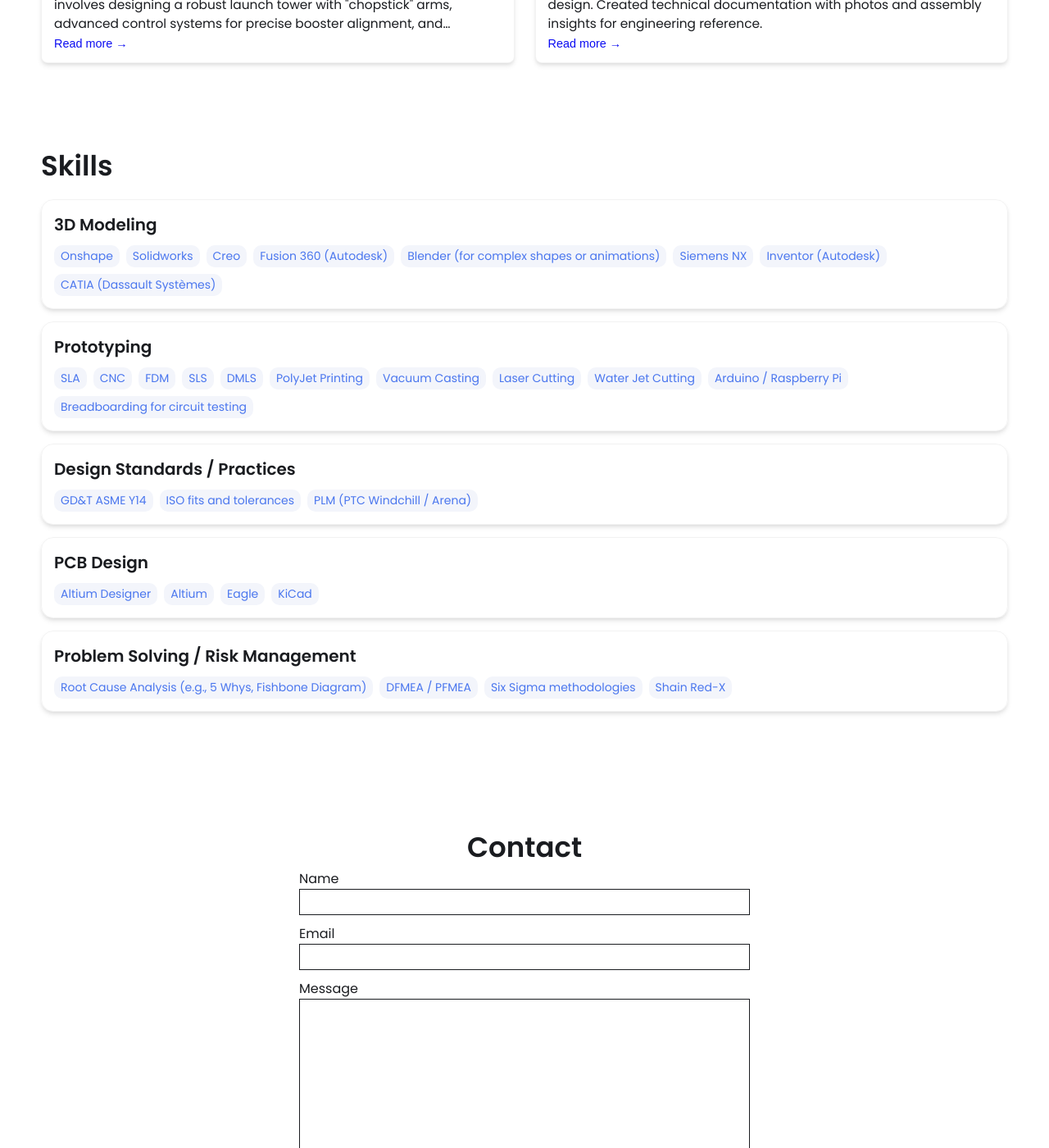
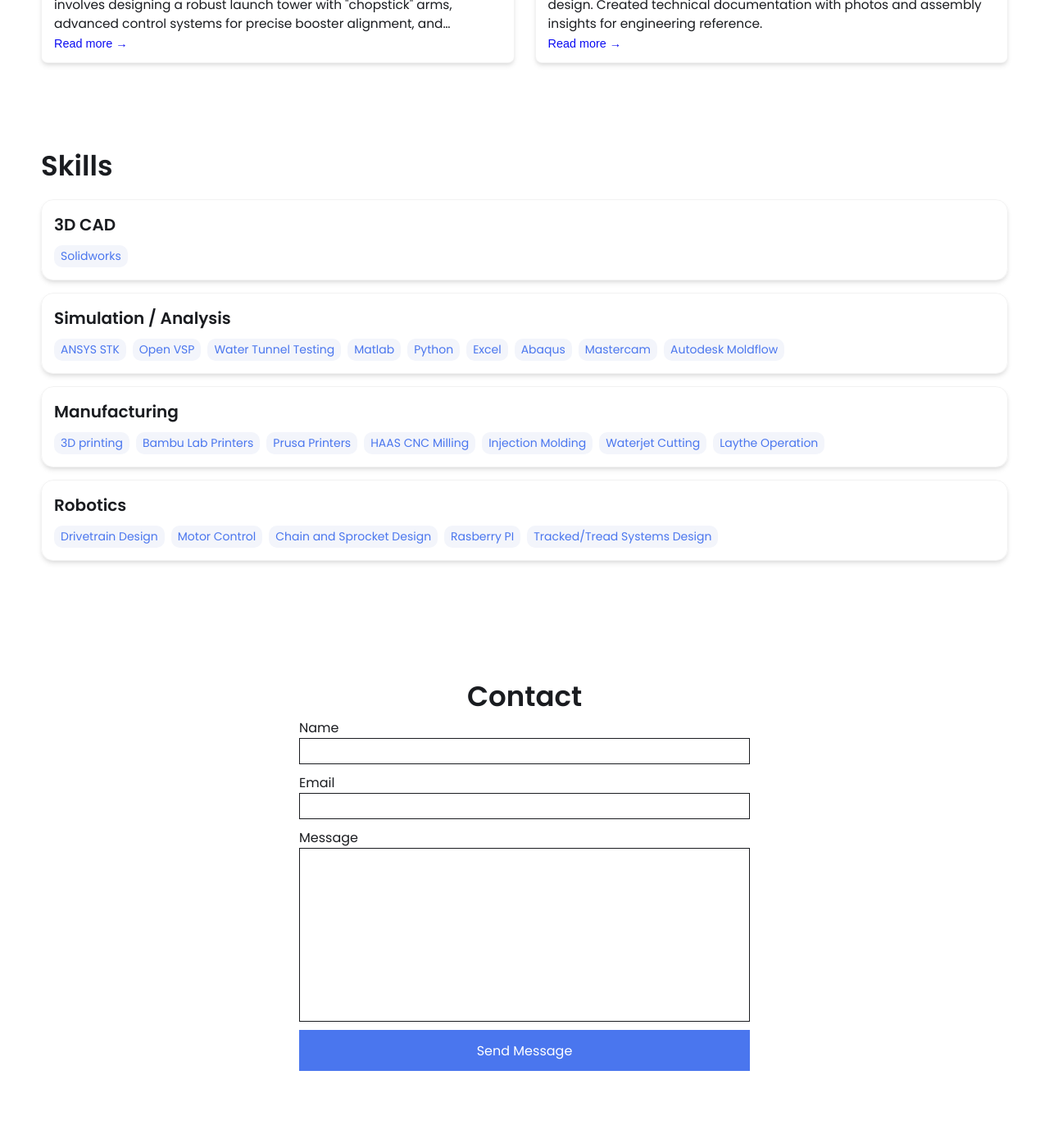
Before and after one commit to Ambesnoff/Ambesnoff.github.io, a Jekyll site: the page built from index.html, in a window 1280 px wide and 1400 px high, scrolled down 1449 px. Shown: the whole window at 82% size. Built offline with Jekyll 4.4.1, drawn with Linux system fonts in a browser that asks for light colours.

Commit message:
Update skills categories and tools in config

```diff
--- a/_config.yml
+++ b/_config.yml
@@ -45,46 +45,36 @@ external-links:    # input only your own url slug. The icons with missing entrie
 
 # Skills Section - Add the list of your Skills by categories/tools. The indentation for each level needs to be precise.
 skills:
-  - category: 3D Modeling
+  - category: 3D CAD
     tools:
-    - Onshape
     - Solidworks
-    - Creo
-    - Fusion 360 (Autodesk)
-    - Blender (for complex shapes or animations)
-    - Siemens NX
-    - Inventor (Autodesk)
-    - CATIA (Dassault Systèmes)
-  - category: Prototyping
+  - category: Simulation / Analysis
     tools:
-    - SLA
-    - CNC
-    - FDM
-    - SLS
-    - DMLS
-    - PolyJet Printing
-    - Vacuum Casting
-    - Laser Cutting
-    - Water Jet Cutting
-    - Arduino / Raspberry Pi
-    - Breadboarding for circuit testing
-  - category: Design Standards / Practices
+    - ANSYS STK
+    - Open VSP
+    - Water Tunnel Testing
+    - Matlab
+    - Python
+    - Excel
+    - Abaqus
+    - Mastercam
+    - Autodesk Moldflow
+  - category: Manufacturing
     tools:
-    - GD&T ASME Y14
-    - ISO fits and tolerances
-    - PLM (PTC Windchill / Arena)
-  - category: PCB Design
+    - 3D printing
+    - Bambu Lab Printers
+    - Prusa Printers
+    - HAAS CNC Milling
+    - Injection Molding
+    - Waterjet Cutting
+    - Laythe Operation
+  - category: Robotics
     tools:
-    - Altium Designer
-    - Altium
-    - Eagle
-    - KiCad
-  - category: Problem Solving / Risk Management
-    tools:
-    - Root Cause Analysis (e.g., 5 Whys, Fishbone Diagram)
-    - DFMEA / PFMEA
-    - Six Sigma methodologies
-    - Shain Red-X
+    - Drivetrain Design
+    - Motor Control
+    - Chain and Sprocket Design
+    - Rasberry PI
+    - Tracked/Tread Systems Design
 
 
 # Contact Form Setup. Setup an account and copy over the key. When someone fills out the form, it will be received in your email.
```
